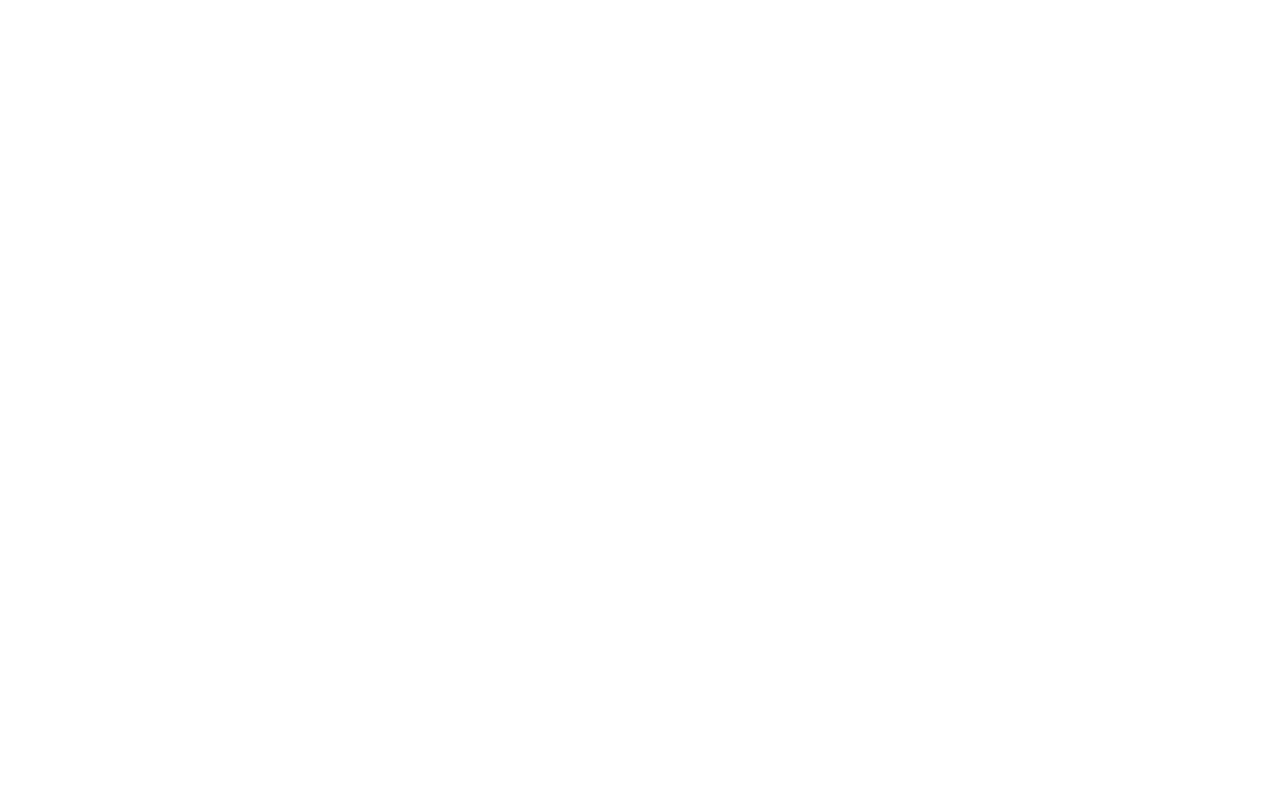
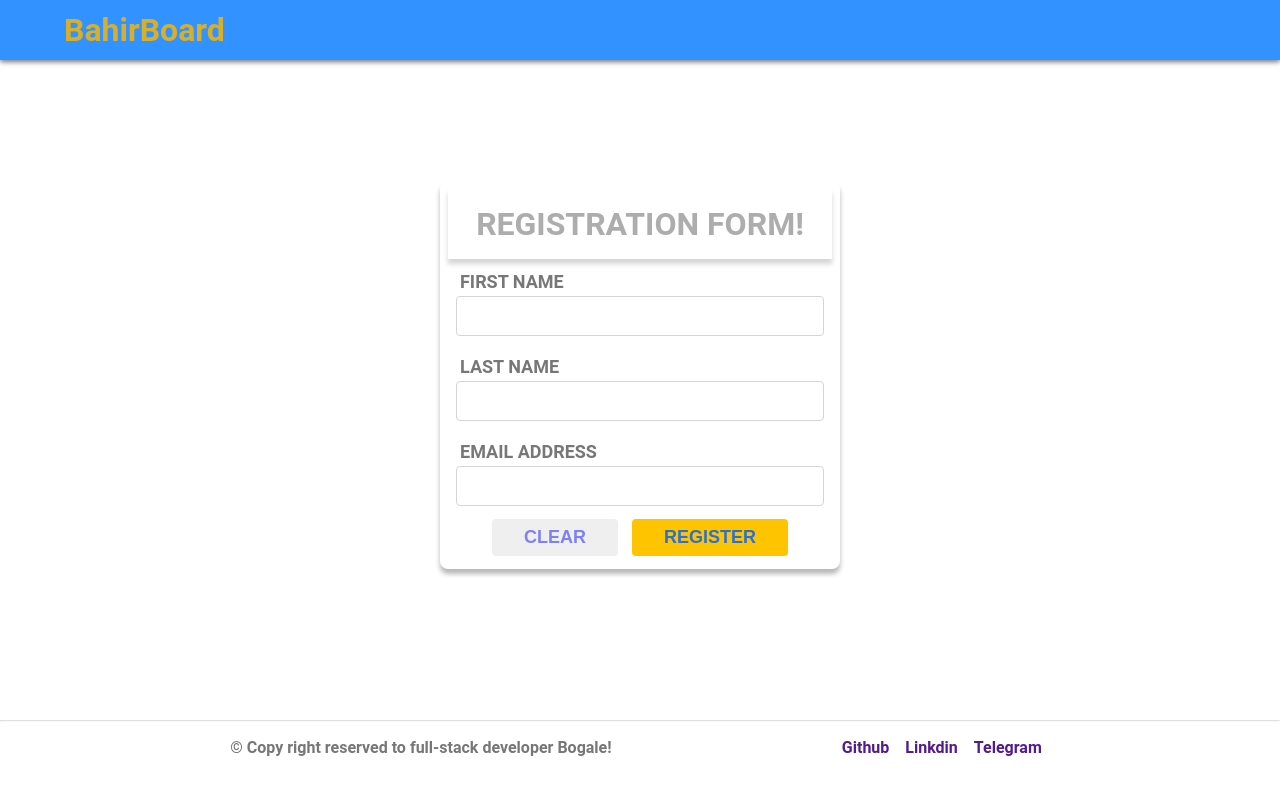
Before and after one commit to Boagale/BahirBoard-App, a plain HTML site: page register/register.html in a window 1280 px wide. Drawn offline with Linux system fonts and the light colour scheme.

Commit message:
login and registration page ui

```diff
--- a/login/login.html
+++ b/login/login.html
@@ -0,0 +1,54 @@
+<!DOCTYPE html>
+<html lang="en">
+  <head>
+    <meta charset="UTF-8" />
+    <meta name="viewport" content="width=device-width, initial-scale=1.0" />
+    <title>Bahir dar notice board</title>
+    <link rel="stylesheet" href="../styles.css" />
+  </head>
+  <body>
+    <header>
+      <a href="../index.html">
+        <div class="logo">BahirBoard</div>
+      </a>
+      <nav>
+        <ul></ul>
+      </nav>
+    </header>
+    <main>
+      <div class="signInform">
+        <form action="">
+          <h1>Login form!</h1>
+          <div class="forminput">
+            <label for="fname">Email address</label>
+            <input type="text" id="fname" />
+          </div>
+          <div class="forminput">
+            <label for="fname">Password</label>
+            <input type="text" id="fname" />
+          </div>
+          <div class="formbtn">
+            <button type="reset" class="learnmore btn">CLEAR</button>
+            <button type="submit" class="getstarted btn">REGISTER</button>
+          </div>
+        </form>
+      </div>
+    </main>
+    <hr style="opacity: 0.3" />
+    <footer>
+      <p>&copy; Copy right reserved to full-stack developer Bogale!</p>
+      <ul>
+        <li>
+          <a href="">Github</a>
+        </li>
+        <li>
+          <a href="">Linkdin</a>
+        </li>
+        <li>
+          <a href="">Telegram</a>
+        </li>
+      </ul>
+    </footer>
+    <script src="../script.js"></script>
+  </body>
+</html>
--- a/register/register.html
+++ b/register/register.html
@@ -0,0 +1,59 @@
+<!DOCTYPE html>
+<html lang="en">
+  <head>
+    <meta charset="UTF-8" />
+    <meta name="viewport" content="width=device-width, initial-scale=1.0" />
+    <title>Bahir dar notice board</title>
+    <link rel="stylesheet" href="../styles.css" />
+    <style></style>
+  </head>
+  <body>
+    <header>
+      <a href="../index.html">
+        <div class="logo">BahirBoard</div>
+      </a>
+      <nav>
+        <ul></ul>
+      </nav>
+    </header>
+    <main>
+      <div class="regform">
+        <form action="">
+          <h1>Registration form!</h1>
+          <div class="forminput">
+            <label for="fname">First name</label>
+            <input type="text" id="fname" />
+          </div>
+          <div class="forminput">
+            <label for="fname">Last name</label>
+            <input type="text" id="fname" />
+          </div>
+          <div class="forminput">
+            <label for="fname">Email address</label>
+            <input type="text" id="fname" />
+          </div>
+          <div class="formbtn">
+            <button type="reset" class="learnmore btn">CLEAR</button>
+            <button type="submit" class="getstarted btn">REGISTER</button>
+          </div>
+        </form>
+      </div>
+    </main>
+    <hr style="opacity: 0.3" />
+    <footer>
+      <p>&copy; Copy right reserved to full-stack developer Bogale!</p>
+      <ul>
+        <li>
+          <a href="">Github</a>
+        </li>
+        <li>
+          <a href="">Linkdin</a>
+        </li>
+        <li>
+          <a href="">Telegram</a>
+        </li>
+      </ul>
+    </footer>
+    <script src="../script.js"></script>
+  </body>
+</html>
--- a/styles.css
+++ b/styles.css
@@ -1,3 +1,17 @@
+:root{
+    --priblue:#3292ff;
+    --secblue:#2b85eb;
+    --triblue:#2971d8;
+    --priyellow:#ffc400;
+    --secyellow:#d8af28;
+    --treyellow:#ddbc51;
+    --prigray:#777777;
+    --secgray: #b8b8b8;
+    --tregray: #d4d4d4;
+    --priwhite: #ece7e7;
+    --gradiantcolor:linear-gradiant(to right, blue ,red);
+}
+
 *,*::after,*::before{
     padding: 0%;
     margin: 0%;
@@ -13,29 +27,28 @@ li{
 body{
     position: relative;
     min-height: 100vh;
+    background-color: #fff;
     font-family: Roboto, system-ui, -apple-system, BlinkMacSystemFont, 'Segoe UI',  Oxygen, Ubuntu, Cantarell, 'Open Sans', 'Helvetica Neue', sans-serif;
 }
 header{
-    position: absolute;
+    position: fixed;
     top: 0;
     left: 0;
     width: 100%;
     display: flex;
     height: 60px;
-    box-shadow: 0 2px 5px #b8b8b8;
+    box-shadow: 0 2px 5px var(--prigray);
     align-items: center;
     justify-content: space-between;
     padding: 0 64px;
-    background-color: #0000ff77;
+    background-color: var(--priblue);
+    z-index: 999;
 }
 
-/* @media screen (max-width:600) {
-
-} */
 .logo{
     font-size: 32px;
     font-weight: bold;
-    color: #ffc400;
+    color: var(--secyellow);
 }
 nav ul{
     display: flex;
@@ -44,34 +57,28 @@ nav ul{
 }
 nav ul li{
     padding: 10px;
-    color: #b8b8b8;
+    color: var(--secgray);
 }
 nav ul li a{
-    color: #ece7e7;
+    color: var(--priwhite);
     font-weight: 600;
 }
-@media screen and (max-width:600px) {
-    header{
-        padding: 0 8px;
-    }
-    nav ul li{
-        padding: 4px;
-        color: #b8b8b8;
-    }
-}
+
 main{
 padding: 60px 30px 30px 30px;
+min-height: 90vh;
+align-content: center;
 }
 .title{
     text-align: center;
     margin: 96px 0 32px 0;
-    color: #777777;
+    color: var(--prigray);
     opacity: .6;
     text-transform: uppercase;
 }
 .sub-title{
     text-align: center;
-    color: goldenrod;
+    color: var(--treyellow);
     opacity: .5;
 }
 .discription{
@@ -88,33 +95,27 @@ padding: 60px 30px 30px 30px;
     font-size: 18px;
     font-weight: 600;
 }
-
-.btn{
+.btn-container{
     padding: 16px 0;
     max-width: 600px;
     margin: 0 auto;
 }
-.getstarted{
+.btn{
     padding: 8px 32px;
-    background-color: #ffc400;
     border-radius: 4px;
     outline: none;
     border: none;
-    color: #0000ff77;
+    color: var(--triblue);
     font-size: 18px;
     font-weight: bold;
     cursor: pointer;
     margin: 5px;
 }
+.getstarted{
+    background-color: var(--priyellow);
+}
 .learnmore{
-    padding: 8px 32px;
-    border-radius: 4px;
-    outline: none;
     color: #0000ff77;
-    font-size: 18px;
-    font-weight: bold;
-    cursor: pointer;
-    margin: 5px;
 }
 
 .organaizations{
@@ -126,10 +127,10 @@ padding: 60px 30px 30px 30px;
 }
 .organaizations h1{
     text-align: center;
-    color: #777777;
+    color: var(--prigray);
     font-size: 24px;
     text-transform: uppercase;
-    text-shadow: 0 3px 3px gray;
+    text-shadow: 0 3px 3px var(--prigray);
     padding: 32px;
 }
 .co-organ{
@@ -141,13 +142,84 @@ padding: 60px 30px 30px 30px;
 }
 .co-organ div{
     height: 60px;
-    box-shadow: 0 5px 5px gray;
+    box-shadow: 0 5px 5px var(--prigray);
     margin: 8px;
     position: relative;
-    background-color: rgba(0, 0, 255, 0.801);
-    border-radius: 8px;
+    background-color: var(--triblue);
+    border-radius: 4px;
+    text-align: center;
+    padding: 8px;
+    color: var(--priwhite);
 }
 footer{
+    display: flex;
+    align-items: center;
+    justify-content: space-evenly;
+    color: var(--prigray);
+    text-align: center;
+    font-weight: 600;
+    font-size: medium;
+    padding: 8px;
+}
+footer ul{
+    display: flex;
+}
+footer ul li{
+    padding: 8px;
+}
+.regform,.signInform {
+    max-width: 400px;
+    margin: 16px auto;
+    display: block;
+    border-radius: 8px;
+    text-align: center;
+    box-shadow: 0 5px 5px var(--secgray);
+    padding: 8px;
+  }
+  .regform h1,.signInform h1{
+    padding: 16px;
+    text-align: center;
+    color: var(--prigray);
+    opacity: .6;
+    text-transform: uppercase;
+    box-shadow: 0 5px 5px var(--secgray);
+  }
+  .forminput{
+    display: flex;
+    flex-direction: column;
+    align-items: start;
+    justify-content: stretch;
+    padding: 8px;
+  }
+  .forminput label{
+    font-size: large;
+    font-weight: 600;
+    text-transform: uppercase;
+    padding: 4px;
+    color: var(--prigray);
+  }
+  .forminput input{
     width: 100%;
-    height: 100px;
+    height: 40px;
+    border: 1px solid var(--secgray);
+    border-radius: 4px;
+    opacity: .6;
+    padding: 0 8px;
+    font-size: medium;
+    font-weight: 600;
+    color: var(--prigray);
+  }
+
+@media screen and (max-width:600px) {
+    header{
+        padding: 0 8px;
+    }
+    nav ul li{
+        padding: 4px;
+        color: var(--secgray);
+    }
+    footer ul{
+        display: flex;
+        flex-direction: column;
+    }
 }
```
Also changed, not shown: index.html (+24 -7 lines).
